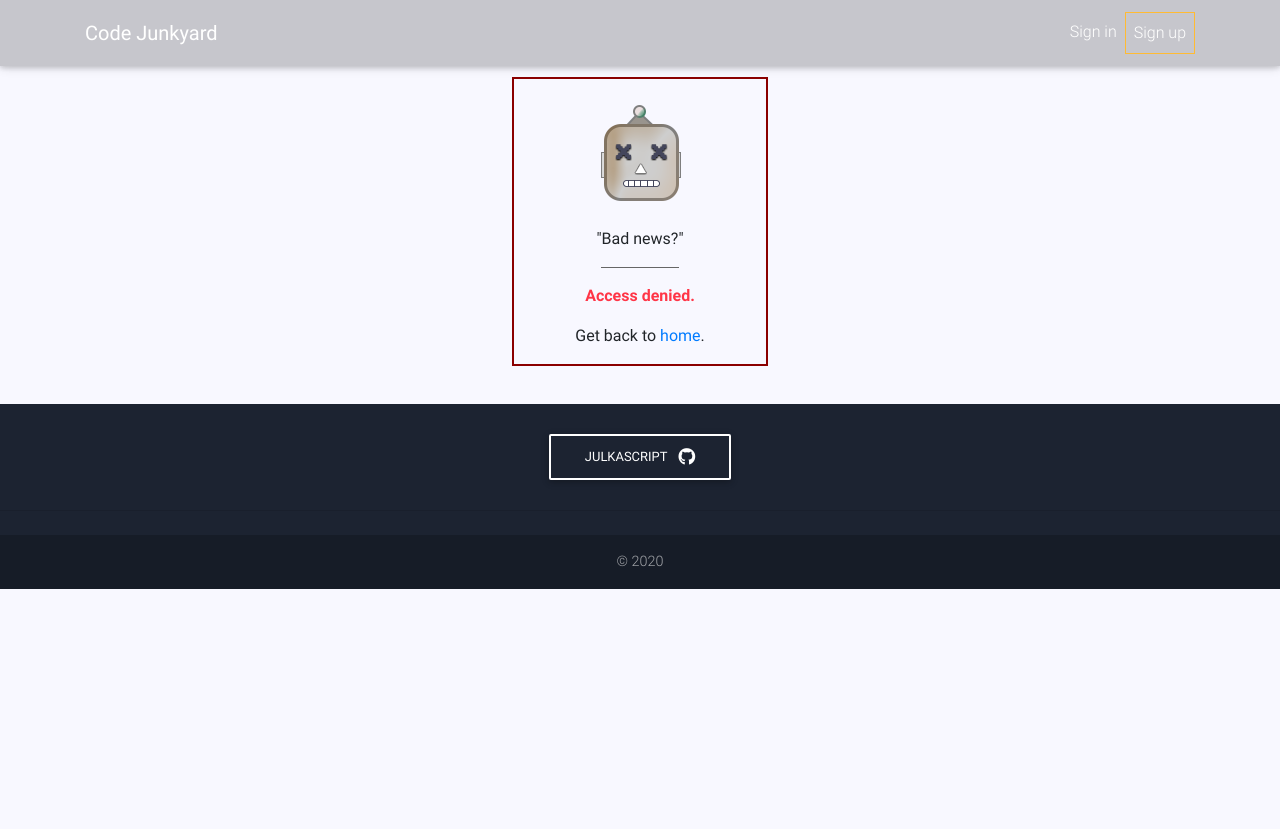
After one commit to julkascript/code-junkyard, a Django app: template templates/access-denied.html in a window 1280 px wide. The commit adds this page. Shown: the top 829 px of the page. Run offline with Django 3.2, Linux system fonts and the light colour scheme; the template is opened without the code that fills it, so the values that code supplies are empty; some libraries are stand-ins or nearby versions.

Commit message:
restrict access to edit private parts

```diff
--- a/core/urls.py
+++ b/core/urls.py
@@ -6,5 +6,5 @@ urlpatterns = [
     path('', index, name='home'),
     path('post-create/', post_create, name="post create"),
     path('post-details/<int:pk>', post_details, name="post details"),
-    path('post-details/edit/<int:pk>', post_edit, name="post edit")
+    path('post-details/edit/<int:pk>', post_edit, name="post edit"),
 ]
--- a/core/views.py
+++ b/core/views.py
@@ -32,7 +32,7 @@ def post_details(req, pk):
     post = Post.objects.get(pk=pk)
     tags = post.tags.split(", ")
     context = {
-        'user': user, 'post': post, 'tags': tags
+        'user': user, 'post': post, 'tags': tags, 'has_permissions': user == post.creator
     }
     return render(req, 'post-details.html', context)
 
@@ -41,6 +41,8 @@ def post_details(req, pk):
 def post_edit(request, pk):
     user = request.user
     post = Post.objects.get(pk=pk)
+    if user != post.creator:
+        return render(request, 'access-denied.html')
     if request.method == 'GET':
         post_form = PostForm(instance=post)
         context = {
--- a/static/css/style.css
+++ b/static/css/style.css
@@ -242,6 +242,13 @@ html {
     width: 30%;
 }
 
+#warning-container {
+    border: 2px solid darkred;
+    margin-top: 6%;
+    margin-bottom: 3%;
+    width: 20%;
+}
+
 #recycle-post-container {
     border: 1px solid antiquewhite;
     margin-top: 6%;
@@ -284,3 +291,7 @@ html {
     font-size: larger;
     color: white;
 }
+
+.hr-dark {
+    width: 35%
+}
--- /dev/null
+++ b/templates/access-denied.html
@@ -0,0 +1,10 @@
+{% extends 'shared/base.html' %}
+{% block site_content %}
+    <div class="container d-block text-center" id="warning-container">
+        <img src="/static/img/dev-icon-small.png" alt="access denied" class="mb-lg-4 mt-lg-4">
+        <p class="font-weight-normal">"Bad news?"</p>
+        <hr class="hr-dark">
+        <p class="font-weight-bold text-danger">Access denied.</p>
+        <p class="font-weight-normal">Get back to <a href="{% url 'home' %}">home</a>.</p>
+    </div>
+{% endblock %}
--- a/templates/post-details.html
+++ b/templates/post-details.html
@@ -65,8 +65,10 @@
                 </p>
             {% endif %}
         </div>
-        <a class="btn btn-warning text-dark mt-lg-4" href="{% url 'post edit' post.pk %}">
-           Edit
+        {% if has_permissions %}
+            <a class="btn btn-warning text-dark mt-lg-4" href="{% url 'post edit' post.pk %}">
+            Edit
+        {% endif %}
         </a>
     </div>
 {% endblock %}
```
